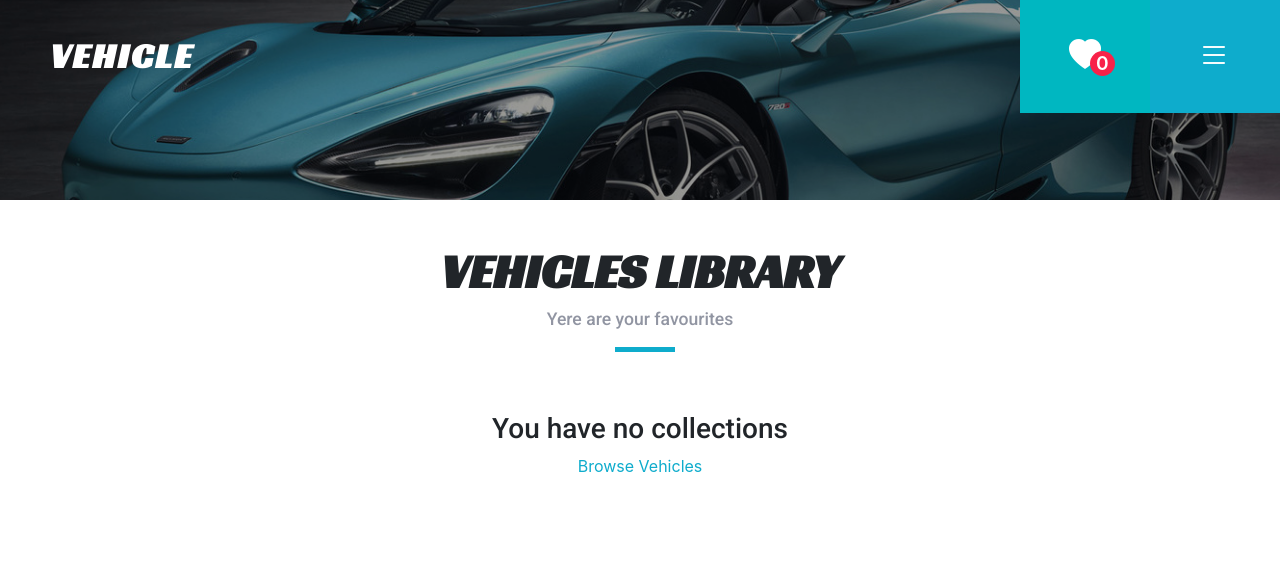
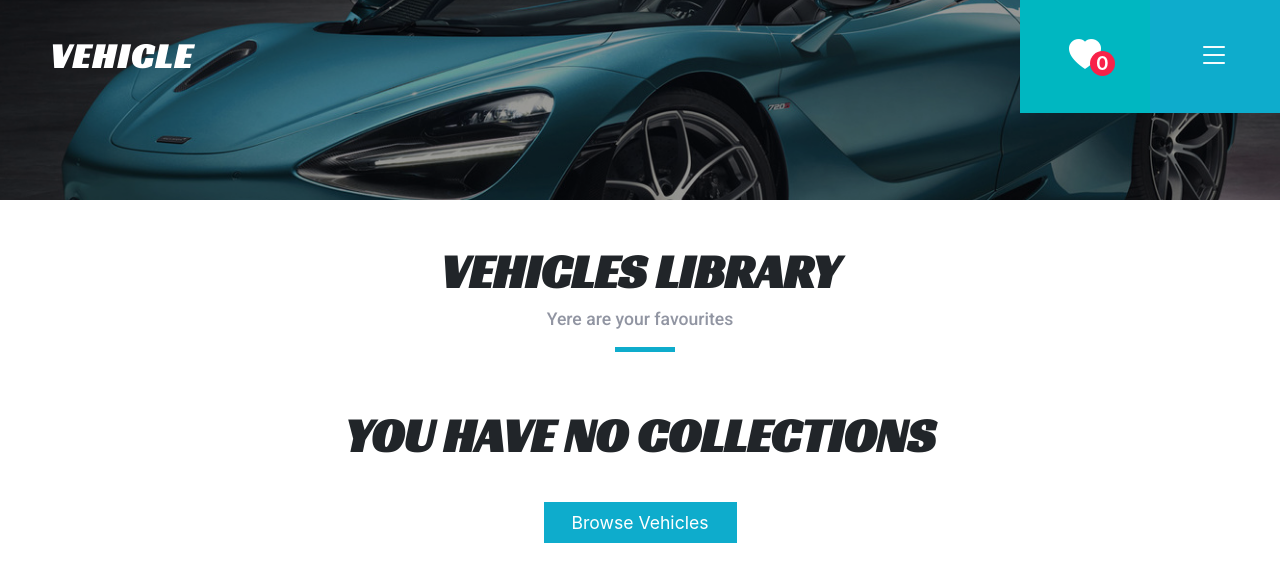
Before and after one commit to AnastasiiaYurchenko/sports-cars, a React (Create React App) app: page /sports-cars/library in a window 1280 px wide. Shown: the top 582 px of the page. Built offline with nearby package versions, Linux system fonts and the light colour scheme.

Commit message:
styles for Library

```diff
--- a/src/pages/library.css
+++ b/src/pages/library.css
@@ -0,0 +1,24 @@
+.library .empty{
+    font-family: 'Racing Sans One', cursive;
+    font-size: 3rem;
+    line-height: 1;
+    text-transform: uppercase;
+    text-align: center;
+    font-weight: 700;
+    margin-bottom: 50px;
+}
+
+.library .browse {
+    background: var(--primary);
+    border: 0;
+    padding: 10px 28px;
+    color: #fff;
+    transition: 0.4s;
+    width: 200px;
+    font-size: 1.1rem;
+    font-weight: 400;
+}
+
+.library .browse:hover{
+    background: var(--second);
+}
```
